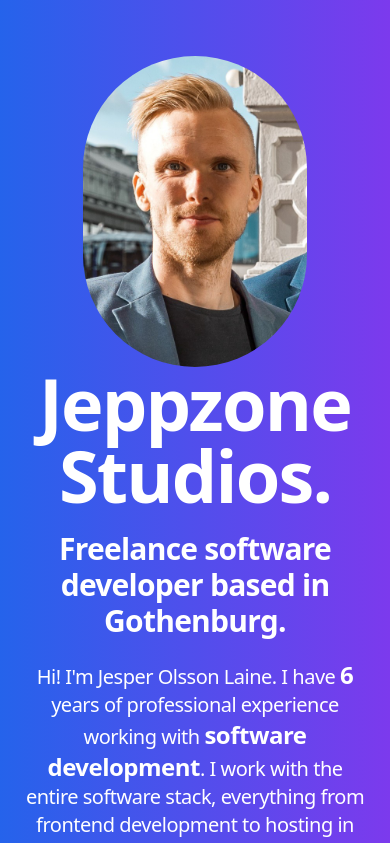
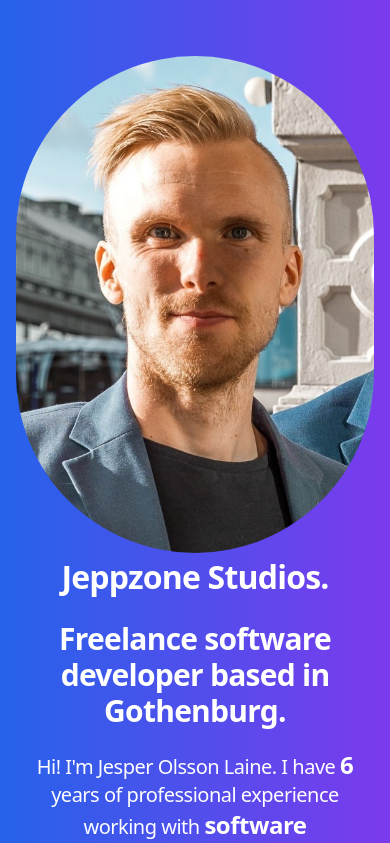
Before and after one commit to jeppzone/jeppzonestudios.se, a SvelteKit app: page / in a window 390 px wide. Shown: the top 843 px of the page. Built offline with nearby package versions, Linux system fonts and the light colour scheme; a web font is replaced by a local one.

Commit message:
Better image on mobile

```diff
--- a/src/routes/+page.svelte
+++ b/src/routes/+page.svelte
@@ -4,8 +4,10 @@
 </svelte:head>
 
 <section>
-	<img src="jesper.jpg" alt="Jesper" class="rounded-full w-56 mt-10" />
-	<h1 class="text-7xl grid align-middle text-center tracking-tight font-bold">Jeppzone Studios.</h1>
+	<img src="jesper.jpg" alt="Jesper" class="rounded-full md:w-56 xs:w-32 mt-10" />
+	<h1 class="md:text-7xl xs:text-5xl grid align-middle text-center tracking-tight font-bold">
+		Jeppzone Studios.
+	</h1>
 	<h2 class="text-3xl grid align-middle pt-5 text-center tracking-tight font-bold">
 		Freelance software developer based in Gothenburg.
 	</h2>
--- a/tailwind.config.js
+++ b/tailwind.config.js
@@ -7,6 +7,10 @@
 			fontFamily: {
 				sans: ['Inter var', ...defaultTheme.fontFamily.sans]
 			}
+		},
+		screens: {
+			xs: '475px',
+			...defaultTheme.screens
 		}
 	},
 	plugins: []
```
